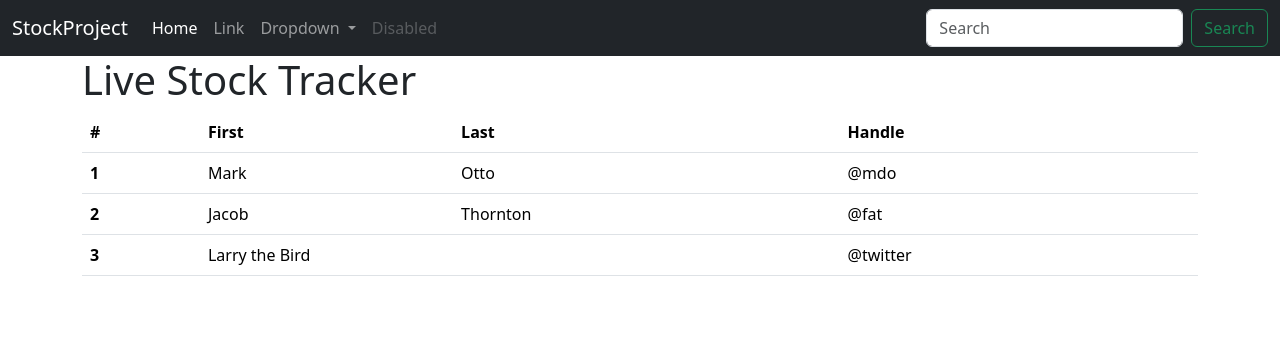
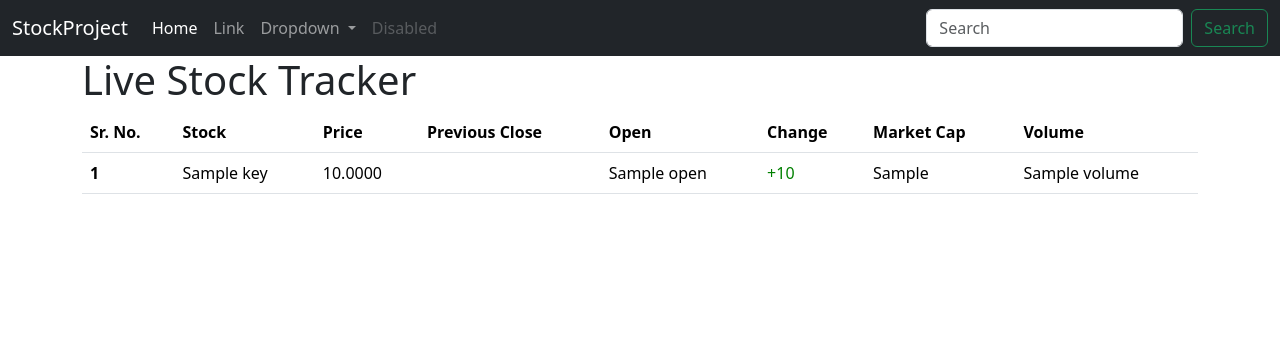
Before and after one commit to hassansagheer/Full_Stack_App, a Django app: template StockProject/stockproject/mainapp/templates/mainapp/stocktracker.html in a window 1280 px wide. Shown: the top 356 px of the page. Run offline with Django 5.2, Linux system fonts and the light colour scheme; the template is opened without the code that fills it: most values are stand-ins (such as "Sample title", 1, 10 or a date in 2020).

Commit message:
modified

```diff
--- a/StockProject/stockproject/mainapp/templates/mainapp/stockpicker.html
+++ b/StockProject/stockproject/mainapp/templates/mainapp/stockpicker.html
@@ -8,7 +8,7 @@ StockPicker
 {% endblock %}
 {% block body %}
 <div class="container">
-    <h1>Live Stock Tracker</h1>
+    <h1>Live Stock Picker</h1>
     <p>Select your favourite stocks.</p>
     <form action="/stocktracker">
         <label for="stockpicker">Select Stocks:</label>
--- a/StockProject/stockproject/mainapp/templates/mainapp/stocktracker.html
+++ b/StockProject/stockproject/mainapp/templates/mainapp/stocktracker.html
@@ -1,6 +1,7 @@
 {% extends 'mainapp/basic.html' %}
 {% load static %}
 {% block title %}
+{% load myfilters %}
 StockPicker
 {% endblock %}
 {% block css %}
@@ -13,32 +14,47 @@ StockPicker
         <table class="table">
             <thead>
                 <tr>
-                    <th scope="col">#</th>
-                    <th scope="col">First</th>
-                    <th scope="col">Last</th>
-                    <th scope="col">Handle</th>
+                    <th scope="col">Sr. No.</th>
+                    <th scope="col">Stock</th>
+                    <th scope="col">Price</th>
+                    <th scope="col">Previous Close</th>
+                    <th scope="col">Open</th>
+                    <th scope="col">Change</th>
+                    <th scope="col">Market Cap</th>
+                    <th scope="col">Volume</th>
                 </tr>
             </thead>
             <tbody>
+                {% for key, value in details.items %}
                 <tr>
-                    <th scope="row">1</th>
-                    <td>Mark</td>
-                    <td>Otto</td>
-                    <td>@mdo</td>
+                  <th scope="row">{{ forloop.counter }}</th>
+                  <td>{{ key }}</td>
+                  <td id="{{key}}_price">{{ value.info.currentPrice|floatformat:4 }}</td>
+                  <td id="{{key}}_prevprice">{{ value.info.previousClose|floatformat:4 }}</td>
+                  <td>{{ value.info.open }}</td>
+                  <td id="{{key}}_change">
+                    <script>
+                        var change = document.getElementById("{{key}}_price").innerHTML - document.getElementById("{{key}}_prevprice").innerHTML;
+                        change = Number((change).toFixed(4));
+                        if(change>=0){
+                            document.getElementById("{{key}}_change").style.color = "green";
+                            document.getElementById("{{key}}_change").innerHTML = "+" + change;
+                        }
+                        else{
+                            document.getElementById("{{key}}_change").style.color = "red";
+                            document.getElementById("{{key}}_change").innerHTML = change;
+                        }
+                    </script>
+                  </td>
+                  <td>{{ value.info.marketCap }}</td>
+                  <td>{{ value.info.volume }}</td>
+
+                  <!-- {% for item in value.history %}
+                  <td>{{ item.key }} {{ item.Open }}</td>
+                  {% endfor %} -->
                 </tr>
-                <tr>
-                    <th scope="row">2</th>
-                    <td>Jacob</td>
-                    <td>Thornton</td>
-                    <td>@fat</td>
-                </tr>
-                <tr>
-                    <th scope="row">3</th>
-                    <td colspan="2">Larry the Bird</td>
-                    <td>@twitter</td>
-                </tr>
-            </tbody>
-        </table>
+                {% endfor %}
+              </tbody>
     </table>
 </div>
 {% endblock %}
```
Also changed, not shown: StockProject/stockproject/mainapp/templatetags/myfilters.py (added, +7 -0 lines), StockProject/stockproject/mainapp/views.py (+22 -63 lines), StockProject/stockproject/mainapp/templatetags/_init_.py (added).
